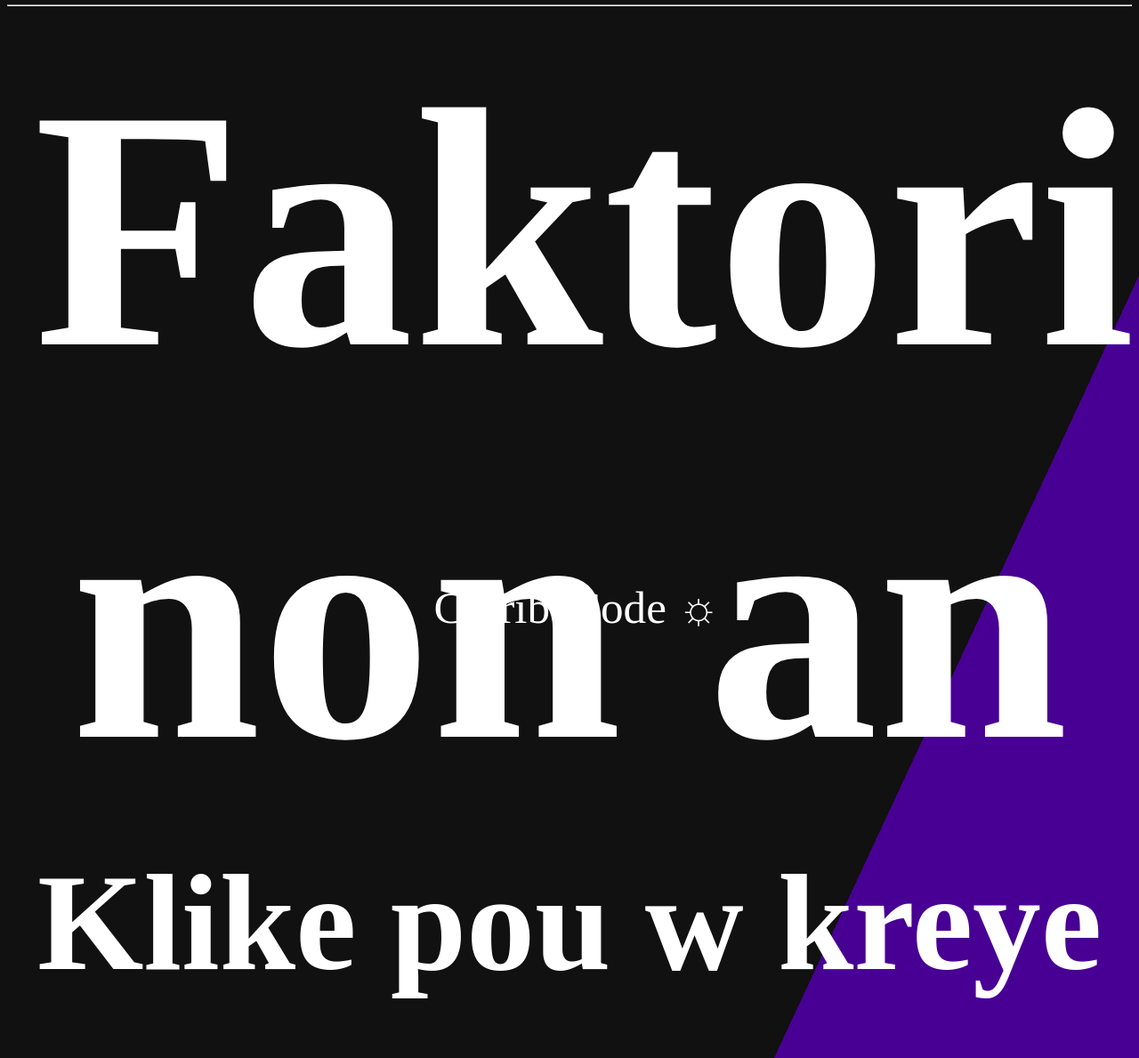
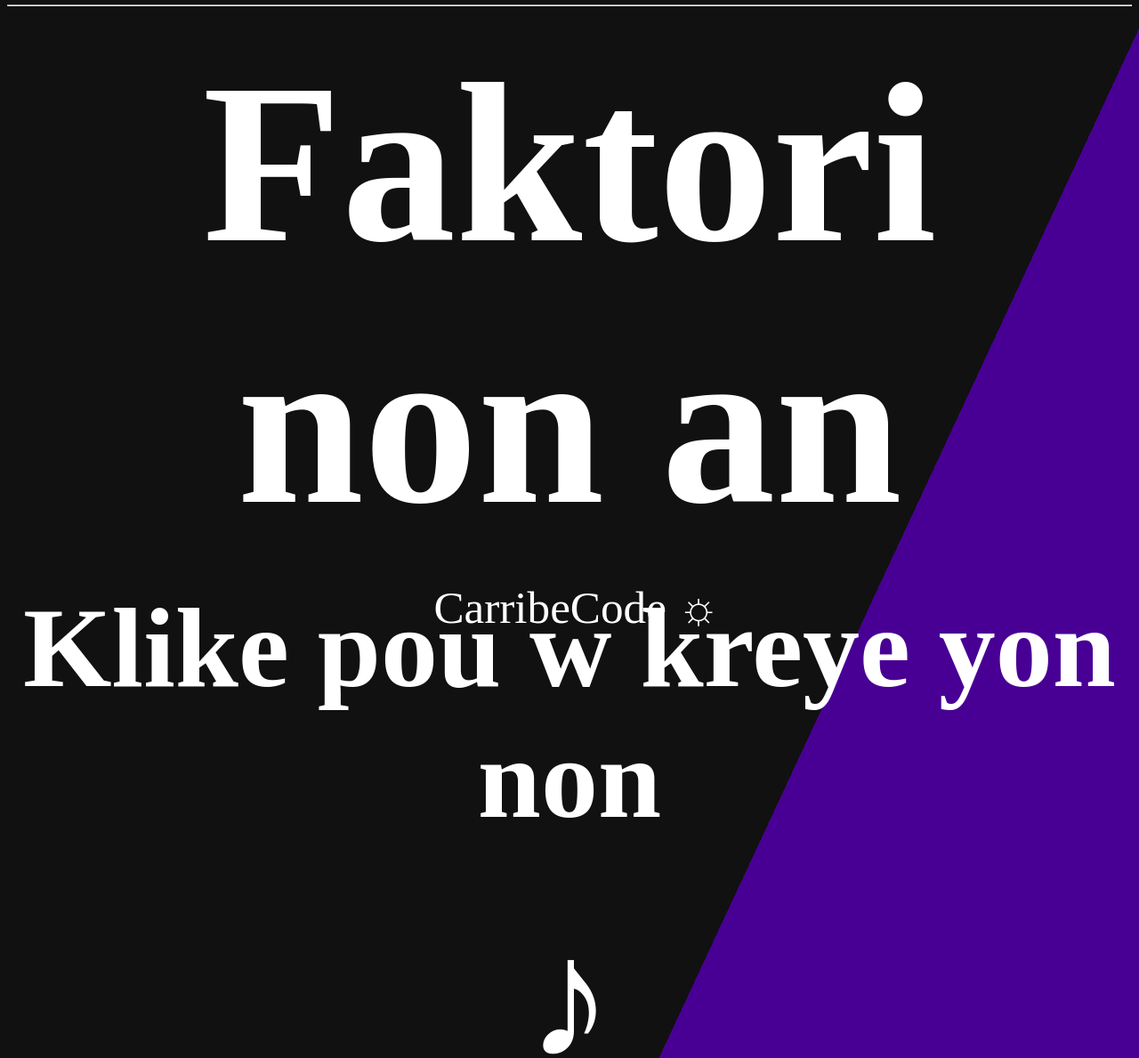
Before and after one commit to CarribeCode/factonon, a plain HTML site: page index.html in a window 1280 px wide. Shown: the part 88-1277 px from the top of the page at 89% size. Drawn offline with Linux system fonts and the light colour scheme.

Commit message:
Update style.css

```diff
--- a/style.css
+++ b/style.css
@@ -52,17 +52,17 @@ img{
 }
 
 h1{
-  font-size: 30vw;
+  font-size: 20vw;
   margin: 30px;
 }
 
 h2{
-  font-size: 12vw;
+  font-size: 10vw;
   margin: 30px auto;
 }
 
 .rezilta{
-  font-size: 20vw;
+  font-size: 15vw;
   margin: 5%;
 }
 
```
